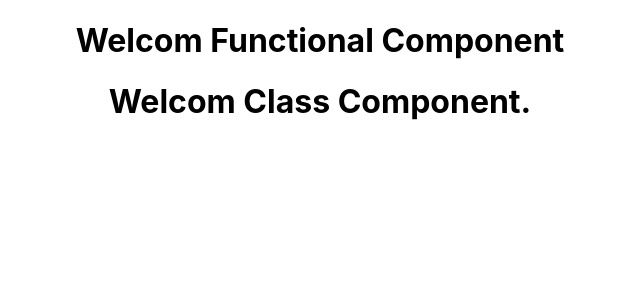
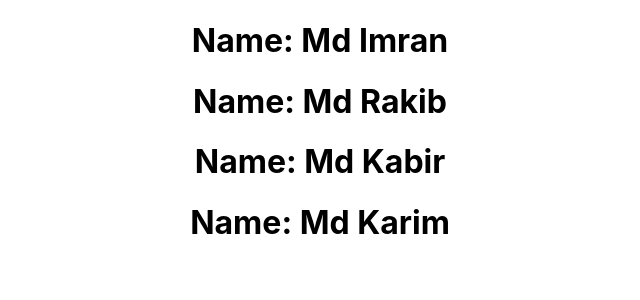
Before and after one commit to mdimran007/React.JS-Learning-Topics-For-Beginner, a React (Create React App) app: page / in a window 1280 px wide. Shown: the top 300 px of the page, without its empty margins (320-960 px from the left). Built offline with nearby package versions, Linux system fonts and the light colour scheme.

Commit message:
Topic: Props With Functional Component

```diff
--- a/src/App.js
+++ b/src/App.js
@@ -7,8 +7,13 @@ import FreshClassComponent from './myclasscomponents/FreshClassComponent';
 function App() {
   return (
     <div className="App">
-     <FreshComponent></FreshComponent>
-     <FreshClassComponent></FreshClassComponent>
+     <FreshComponent name="Md Imran"></FreshComponent>
+     <FreshComponent name="Md Rakib"></FreshComponent>
+     <FreshComponent name="Md Kabir"></FreshComponent>
+     <FreshComponent name="Md Karim"></FreshComponent>
+
+
+     {/* <FreshClassComponent></FreshClassComponent> */}
     </div>
   );
 }
--- a/src/myfunctionalcomponents/FreshFunctionalComponent.js
+++ b/src/myfunctionalcomponents/FreshFunctionalComponent.js
@@ -1,8 +1,8 @@
 import React from 'react'
 
-function FreshComponent(params) {
+function FreshComponent(props) {
     return(
-        <h1>Welcom Functional Component</h1>
+    <h1>Name: {props.name}</h1>
     )
 }
 
```
Also changed, not shown: 1 other file (tests, documents, lock files or other folders).
